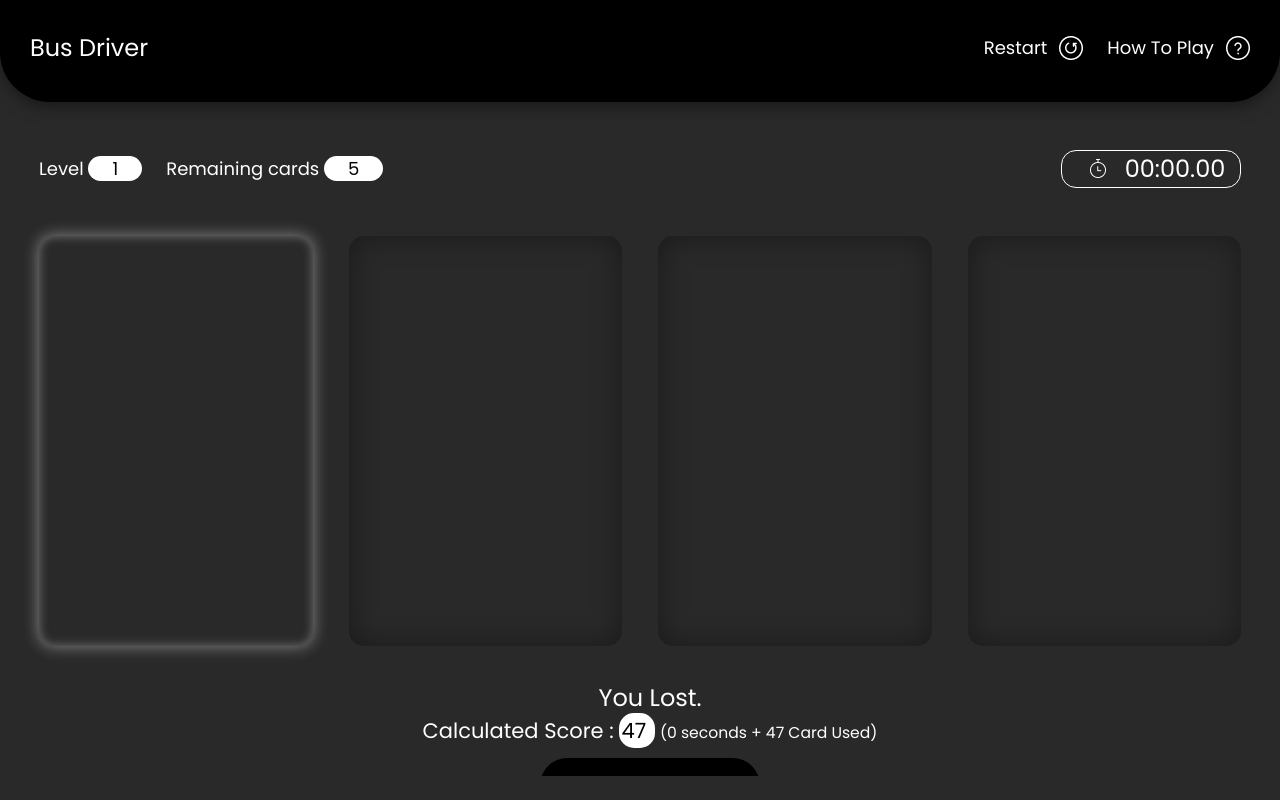
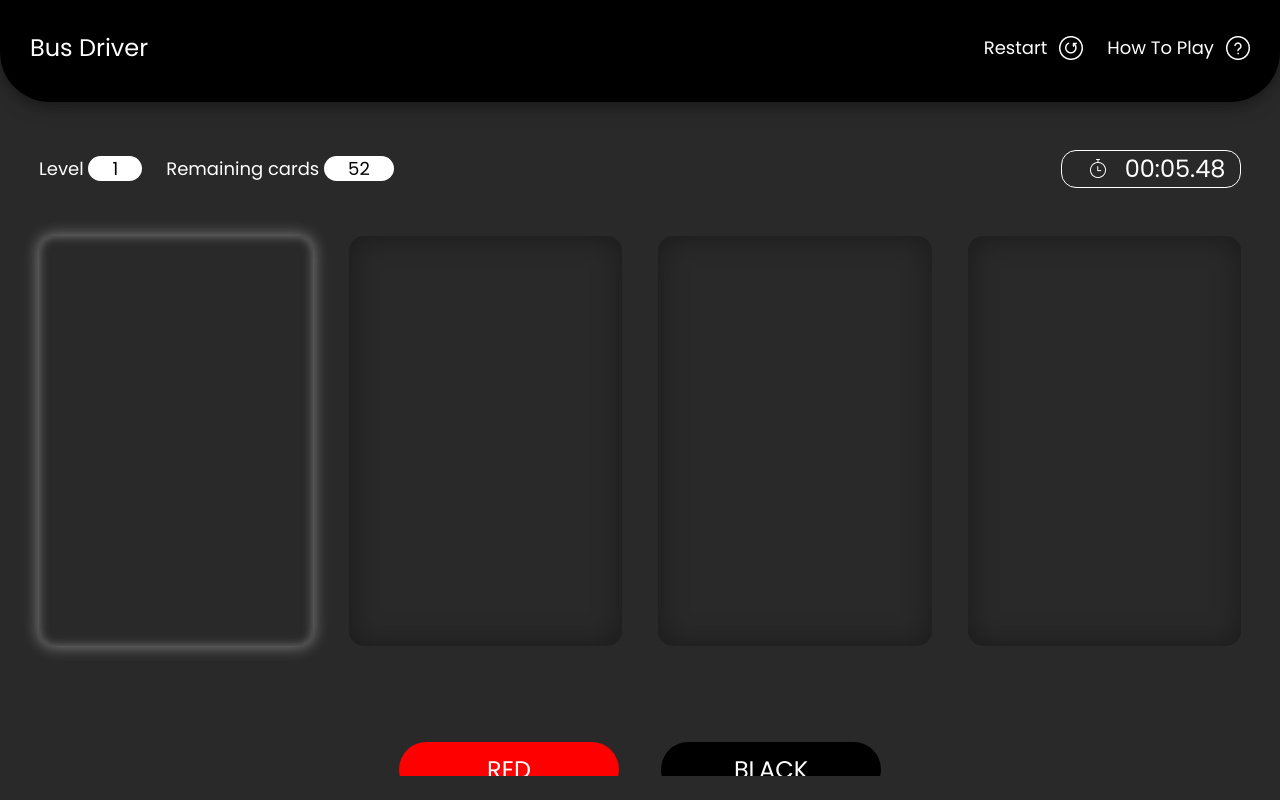
Before and after one commit to Emiltayeb/bus-driver, a React (Create React App) app: page /game in a window 1280 px wide. Built offline with nearby package versions, Linux system fonts and the light colour scheme.

Commit message:
fixed css

```diff
--- a/src/context/card-context.tsx
+++ b/src/context/card-context.tsx
@@ -26,7 +26,7 @@ const CardContext = React.createContext<CardContextType>(defaultState);
 const CardContextProvider: FC = ({ children }) => {
   const currentCardIndex = React.useRef(0);
   const [cardsInGame, setCardsInGame] = useState<Array<CardType[]>>([]);
-  const [cardsInDeck, setCardsInDeck] = useState<null | CardType[]>([]);
+  const [cardsInDeck, setCardsInDeck] = useState<null | CardType[]>(null);
   const [currentCard, setCurrentCard] = React.useState<CardType | null>(null);
 
   const creatDeck = function () {
@@ -42,8 +42,7 @@ const CardContextProvider: FC = ({ children }) => {
       })
     )
       .flat()
-      .sort(() => Math.random() - 0.5)
-      .slice(0, 5);
+      .sort(() => Math.random() - 0.5);
 
     console.log('TEST CARDS', freshDeck.slice(0, 5));
     setCardsInDeck(freshDeck);
--- a/src/context/game-context.tsx
+++ b/src/context/game-context.tsx
@@ -55,8 +55,8 @@ const GameContextProvider: React.FC = ({ children }) => {
 
   // user lost the game
   React.useEffect(() => {
-    if (cardsInDeck && cardsInDeck?.length > 0) return;
-    setIsLostGame(true);
+    if (!cardsInDeck) return;
+    cardsInDeck?.length === 0 && setIsLostGame(true);
     // eslint-disable-next-line react-hooks/exhaustive-deps
   }, [cardsInDeck]);
 
--- a/src/global-styles/_media-query-mixin.scss
+++ b/src/global-styles/_media-query-mixin.scss
@@ -20,7 +20,7 @@
 ///  $breakpoints: ('phone': 320px);
 ///
 $breakpoints: (
-  'phone': 320px,
+  'phone': 340px,
   'medium': 500px,
   'tablet': 768px,
   'desktop': 1024px
--- a/src/pages/game/cards-game-zone/card-game-zone.module.scss
+++ b/src/pages/game/cards-game-zone/card-game-zone.module.scss
@@ -78,6 +78,10 @@ $lose-primary: #f06262;
 
   .Calculation {
     font-size: 0.65rem;
+    @include media('<=medium') {
+      display: block;
+      margin-top: 5px;
+    }
   }
 }
 
--- a/src/pages/game/cards-game-zone/game-config/game-config.module.scss
+++ b/src/pages/game/cards-game-zone/game-config/game-config.module.scss
@@ -26,7 +26,7 @@
   }
 }
 
-@include media('<=393px') {
+@include media('<=500px') {
   .Root {
     flex-direction: column;
     align-items: center;
--- a/src/pages/game/game-controls-bar/game-control-bar.module.scss
+++ b/src/pages/game/game-controls-bar/game-control-bar.module.scss
@@ -59,7 +59,16 @@ $primary-button-color: rgba(255, 255, 255, 0.8);
 
 @include media('<=medium') {
   .Root {
+    padding: 15px;
     border-bottom-left-radius: unset;
     border-bottom-right-radius: unset;
   }
 }
+
+@include media('<344px') {
+  .Root {
+    .Container {
+      flex-direction: column;
+    }
+  }
+}
--- a/src/pages/game/index.tsx
+++ b/src/pages/game/index.tsx
@@ -1,26 +1,24 @@
 import React from 'react';
-import { useCardsContext } from 'context/card-context';
+
 import CardsGameZone from './cards-game-zone';
 import GameControlsBar from './game-controls-bar';
 import classes from './game.module.scss';
 import AnimatedPage from 'components/aniamtePages';
-import { useStopWatchContext } from 'context/timer-context';
+
+import { useGameContext } from 'context/game-context';
 
 const GameScreen = function () {
-  const { creatDeck } = useCardsContext();
-  const { setIsActive } = useStopWatchContext();
+  const { resetGame } = useGameContext();
 
   //  on first mount - means game is started. make a new deck
   React.useEffect(() => {
-    creatDeck();
-    setIsActive(true);
+    resetGame();
     // eslint-disable-next-line react-hooks/exhaustive-deps
   }, []);
 
   return (
     <AnimatedPage className={classes.Root}>
       <GameControlsBar />
-      {/* cards level platform.*/}
       <CardsGameZone />
     </AnimatedPage>
   );
```
